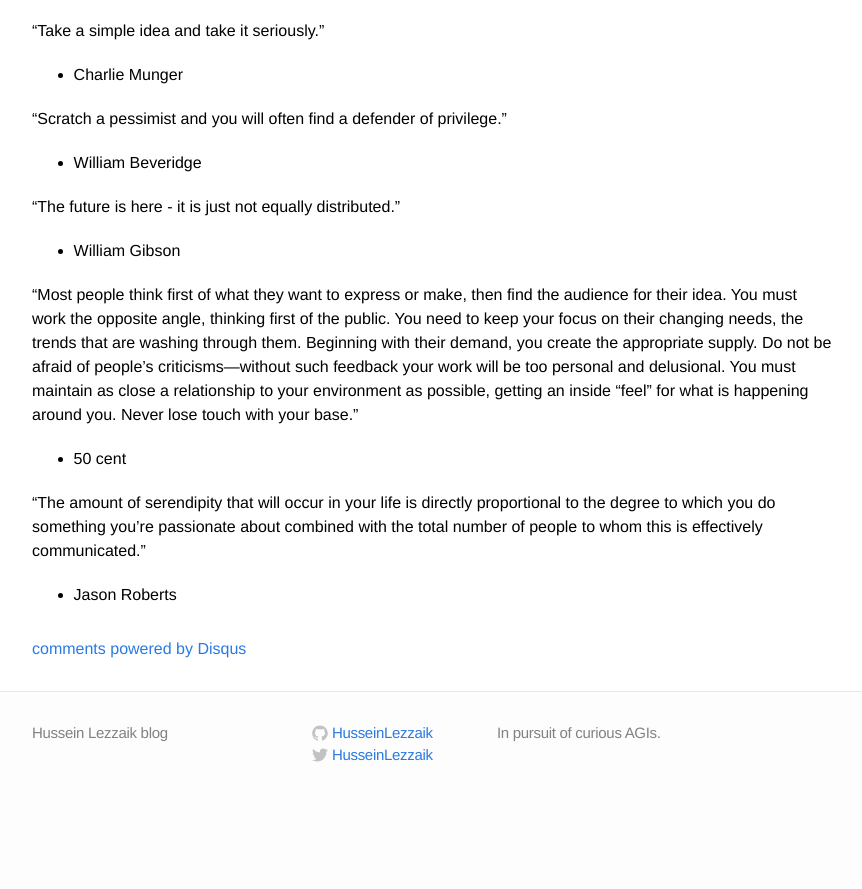
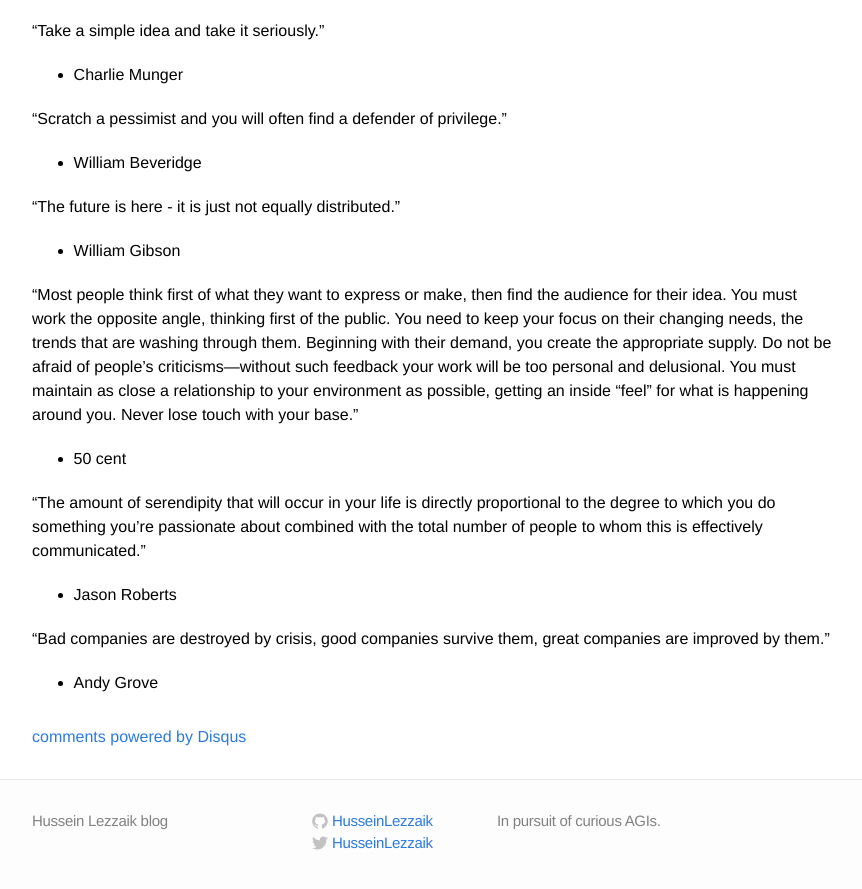
Before and after one commit to HusseinLezzaik/husseinlezzaik.github.io, a Jekyll site: the page built from _posts/2023-07-01-Quotes.md, in a window 1280 px wide and 900 px high, scrolled down 44206 px. Shown: the top 889 px of the window, without its empty margins (208-1070 px from the left). Built offline with Jekyll 4.4.1, drawn with Linux system fonts in a browser that asks for light colours; comment, search, counter and statistics services are not loaded; before the commit the page ends 45018 px from its top, so only the background shows below that.

Commit message:
add quote that brain chesky mentioned

```diff
--- a/_posts/2023-07-01-Quotes.md
+++ b/_posts/2023-07-01-Quotes.md
@@ -1670,3 +1670,7 @@
 "The amount of serendipity that will occur in your life is directly proportional to the degree to which you do something you're passionate about combined with the total number of people to whom this is effectively communicated."
 
 - Jason Roberts
+
+"Bad companies are destroyed by crisis, good companies survive them, great companies are improved by them."
+
+- Andy Grove
```
